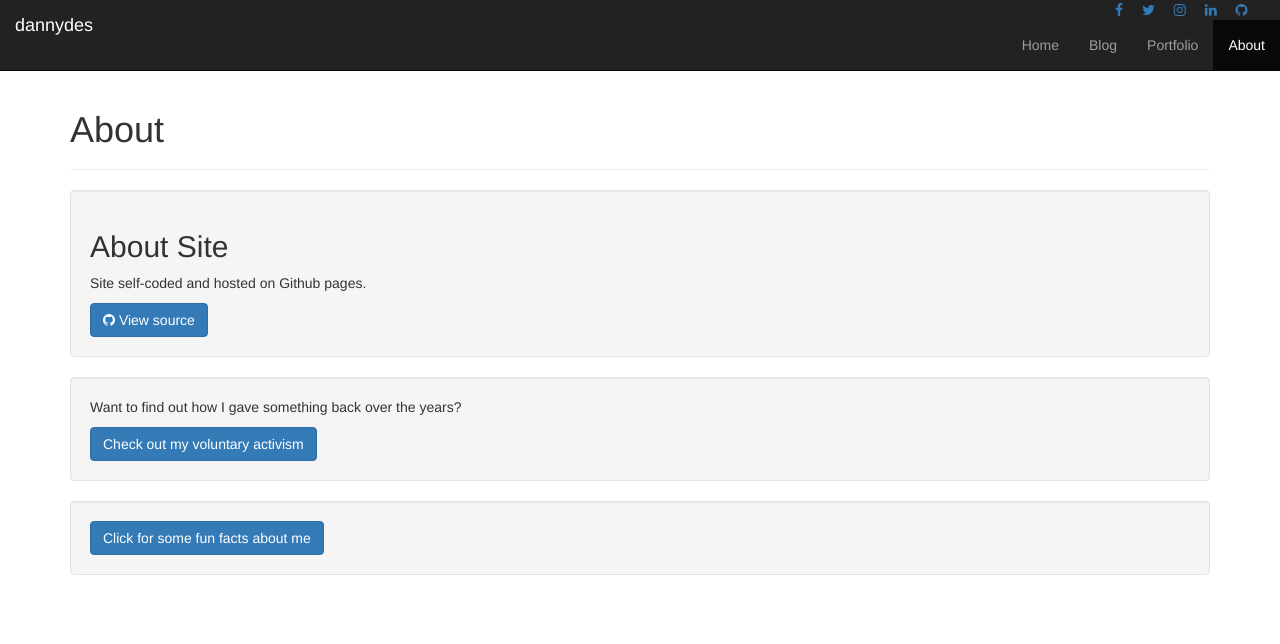
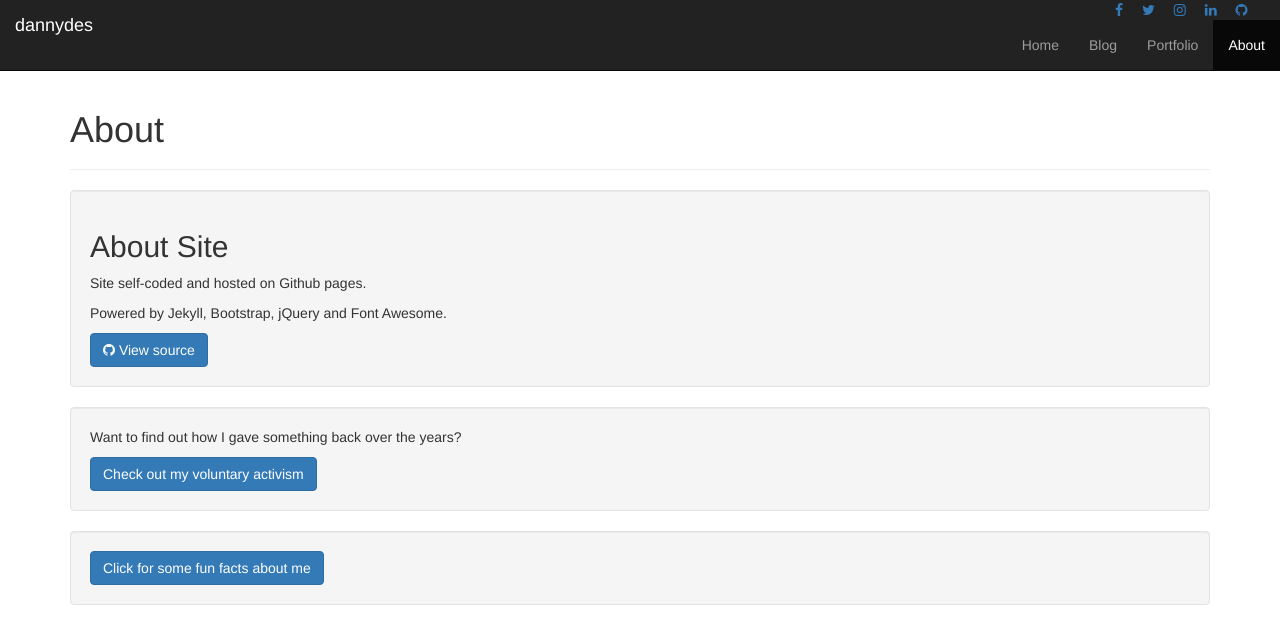
Before and after one commit to dannydes/dannydes.github.io, a Jekyll site: the page built from about/index.html, in a window 1280 px wide. Shown: the top 644 px of the page. Built offline with Jekyll 4.4.1, drawn with Linux system fonts in a browser that asks for light colours; nearby versions of some CDN libraries.

Commit message:
mentioning frameworks/libraries used

```diff
--- a/about/index.html
+++ b/about/index.html
@@ -6,6 +6,7 @@ title: About
 <div class="well">
 	<h2>About Site</h2>
 	<p>Site self-coded and hosted on Github pages.</p>
+	<p>Powered by Jekyll, Bootstrap, jQuery and Font Awesome.</p>
 	<a class="btn btn-primary" href="https://github.com/dannydes/dannydes.github.io" target="_blank" role="button"><i class="fa fa-github"></i> View source</a>
 </div>
 
```
